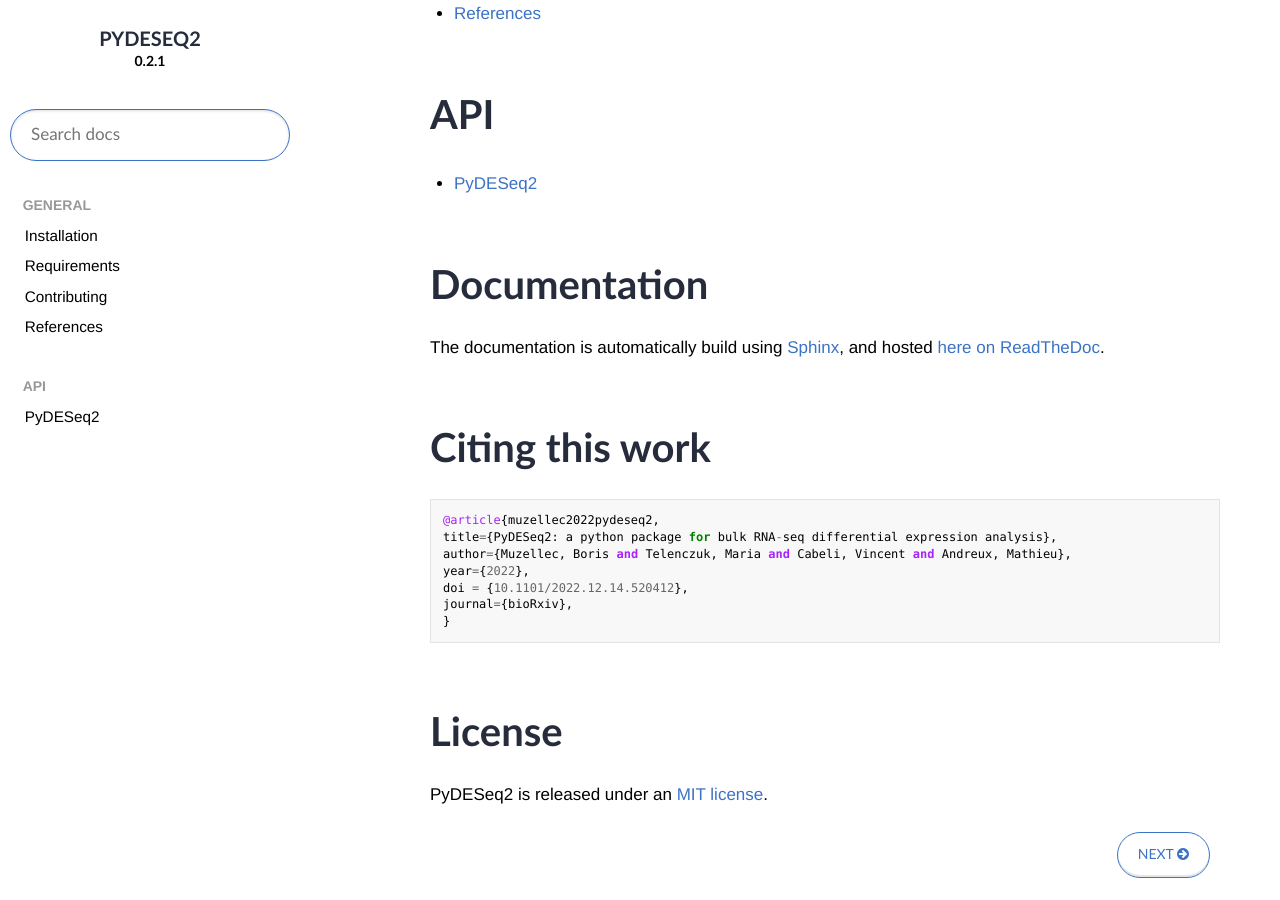
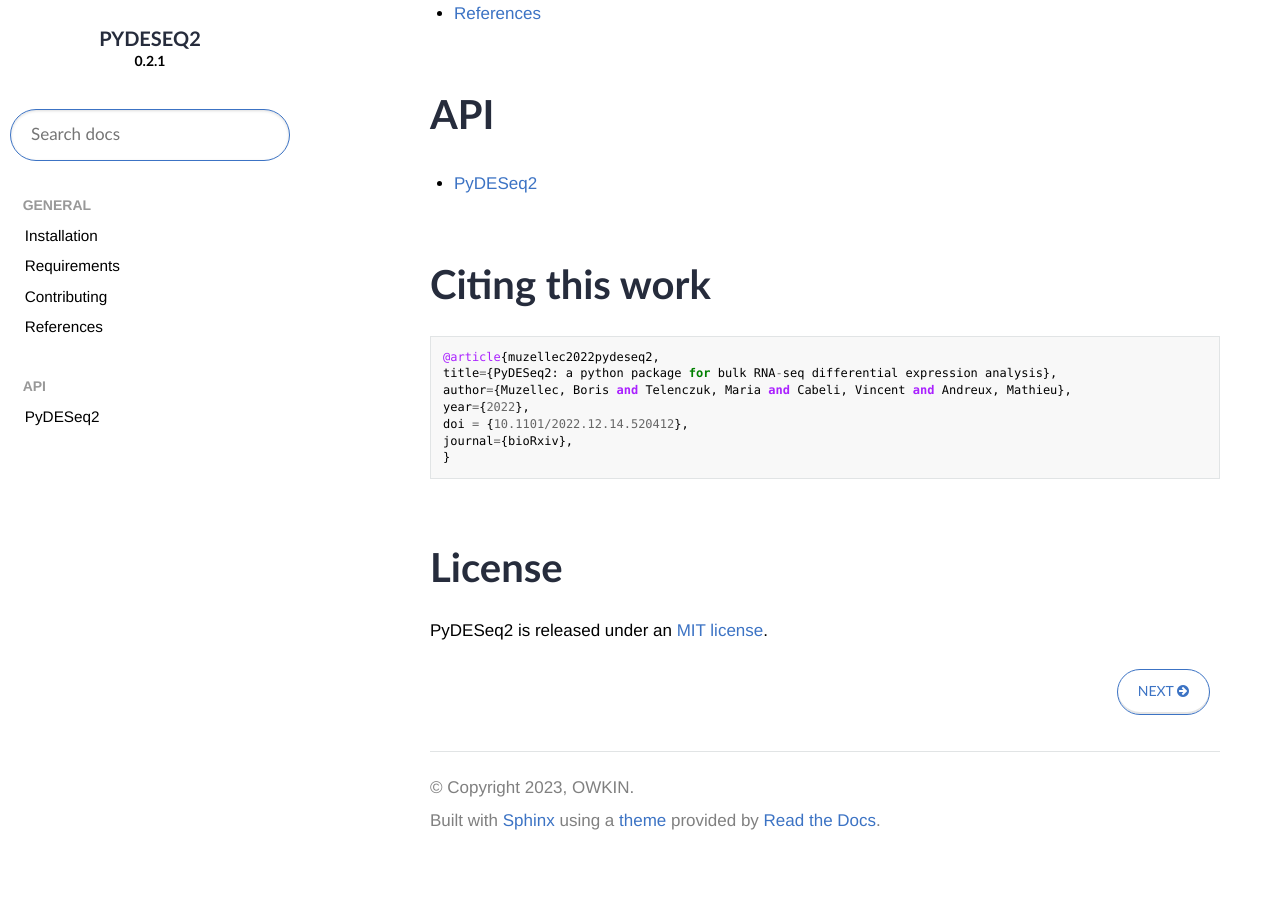
Before and after one commit to owkin/PyDESeq2, a Sphinx documentation site: the page built from docs/source/index.rst, in a window 1280 px wide and 900 px high, scrolled down 791 px. Built offline with Sphinx 7.4.7 and the Read the Docs theme 2.0.0, drawn with Linux system fonts in a browser that asks for light colours; some web fonts are replaced; pages that are not in the unit, such as notebooks, are missing from menus; cross-references to code outside the pages are shown as plain code; after the commit the page ends 1650 px from its top, so only the background shows below that.

Commit message:
docs: remove Documentation section from documentation index

```diff
--- a/docs/source/index.rst
+++ b/docs/source/index.rst
@@ -43,13 +43,6 @@ like to be implemented, feel free to open an issue on GitHub.
    auto_examples/index.rst
 
 
-Documentation
--------------
-
-The documentation is automatically build using `Sphinx <https://www.sphinx-doc.org/en/master/>`_,
-and hosted `here on ReadTheDoc <https://pydeseq2.readthedocs.io/en/latest/>`_.
-
-
 Citing this work
 ----------------
 
```
